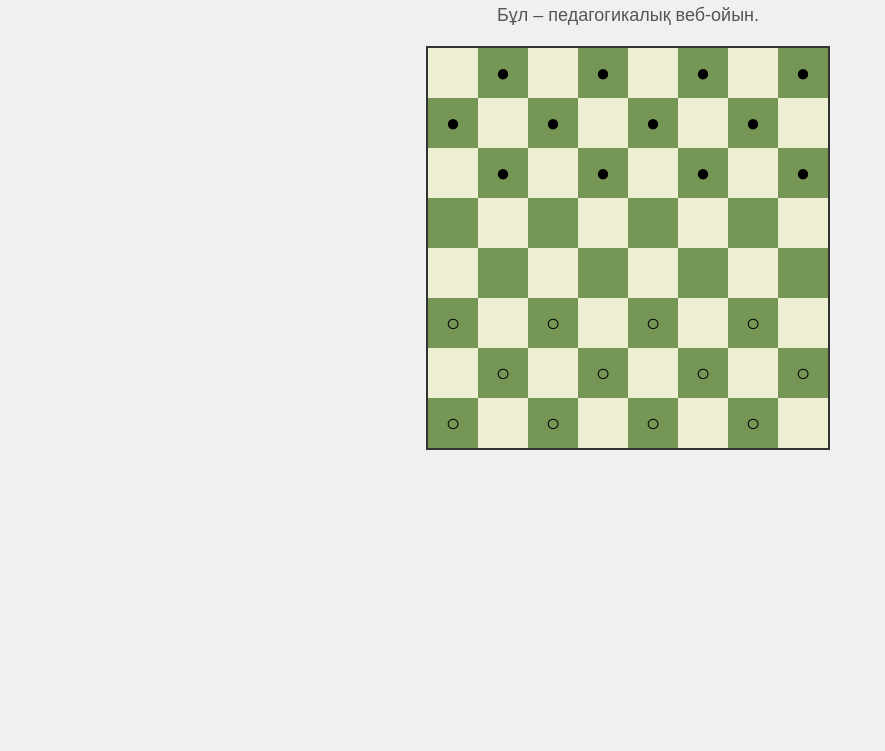
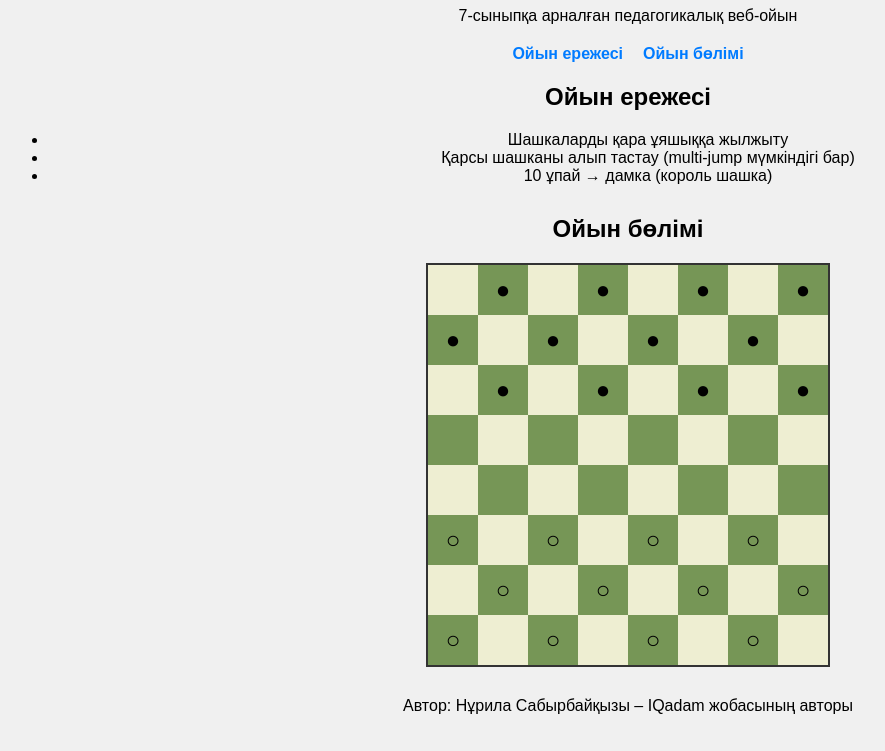
Before and after one commit to nurilasabyrbayevna-code/IQadam, a plain HTML site: page index.html in a window 1280 px wide. Shown: the part 94-845 px from the top of the page, without its empty margins (12-897 px from the left). Before the commit the page ends 800 px from the top, so only its background shows below. Drawn offline with Linux system fonts and the light colour scheme.

Commit message:
Full site: homepage, rules, game board, interactive pieces, no popups

```diff
--- a/index.html
+++ b/index.html
@@ -2,14 +2,40 @@
 <html lang="kk">
 <head>
 <meta charset="UTF-8">
-<title>Интеллектуалды шашка</title>
+<title>♟ Интеллектуалды шашка</title>
 <link rel="stylesheet" href="style.css">
 </head>
 <body>
-<h1>♟ Интеллектуалды шашка</h1>
-<p>Бұл – педагогикалық веб-ойын.</p>
 
-<div id="board"></div>
+<header>
+  <h1>♟ Интеллектуалды шашка</h1>
+  <p>7-сыныпқа арналған педагогикалық веб-ойын</p>
+</header>
+
+<nav>
+  <ul>
+    <li><a href="#rules">Ойын ережесі</a></li>
+    <li><a href="#game">Ойын бөлімі</a></li>
+  </ul>
+</nav>
+
+<section id="rules">
+  <h2>Ойын ережесі</h2>
+  <ul>
+    <li>Шашкаларды қара ұяшыққа жылжыту</li>
+    <li>Қарсы шашканы алып тастау (multi-jump мүмкіндігі бар)</li>
+    <li>10 ұпай → дамка (король шашка)</li>
+  </ul>
+</section>
+
+<section id="game">
+  <h2>Ойын бөлімі</h2>
+  <div id="board"></div>
+</section>
+
+<footer>
+  <p>Автор: Нұрила Сабырбайқызы – IQadam жобасының авторы</p>
+</footer>
 
 <script src="script.js" defer></script>
 </body>
--- a/script.js
+++ b/script.js
@@ -2,62 +2,51 @@ const board = document.getElementById("board");
 let selected = null;
 const cells = [];
 
-// 8x8 тақта құру
-for (let i = 0; i < 64; i++) {
+// 8x8 шашка тақтасы
+for(let i=0;i<64;i++){
     const cell = document.createElement("div");
     cell.classList.add("cell");
     const row = Math.floor(i/8);
-    const col = i % 8;
-    if ((row + col) % 2 === 0) cell.classList.add("white");
+    const col = i%8;
+    if((row+col)%2===0) cell.classList.add("white");
     else cell.classList.add("black");
 
-    // Шашкаларды орналастыру
-    if (row < 3 && (row + col) % 2 !== 0) {
-        cell.classList.add("piece");
-        cell.dataset.color = "black";
-        cell.textContent = "●";
-    }
-    if (row > 4 && (row + col) % 2 !== 0) {
-        cell.classList.add("piece");
-        cell.dataset.color = "white";
-        cell.textContent = "○";
-    }
+    if(row<3 && (row+col)%2!==0){ cell.classList.add("piece"); cell.dataset.color="black"; cell.textContent="●"; }
+    if(row>4 && (row+col)%2!==0){ cell.classList.add("piece"); cell.dataset.color="white"; cell.textContent="○"; }
 
     board.appendChild(cell);
     cells.push(cell);
 }
 
 // Шашка таңдау және жылжыту
-board.addEventListener("click", (e) => {
+board.addEventListener("click",(e)=>{
     const cell = e.target;
-    if (!cell.classList.contains("cell")) return;
+    if(!cell.classList.contains("cell")) return;
 
-    if (cell.classList.contains("piece")) {
-        if (selected) selected.style.border = "";
+    if(cell.classList.contains("piece")){
+        if(selected) selected.style.border="";
         selected = cell;
-        cell.style.border = "2px solid red";
-    } else if (selected && cell.classList.contains("black") && cell.textContent === "") {
+        cell.style.border="2px solid red";
+    } else if(selected && cell.classList.contains("black") && cell.textContent===""){
         const fromIndex = cells.indexOf(selected);
         const toIndex = cells.indexOf(cell);
-        const jumpIndex = Math.floor((fromIndex + toIndex)/2);
+        const jumpIndex = Math.floor((fromIndex+toIndex)/2);
         const jumped = cells[jumpIndex];
 
-        // Қарама-қарсы шашканы алу
-        if (jumped && jumped.classList.contains("piece") && jumped.dataset.color !== selected.dataset.color) {
-            jumped.textContent = "";
+        if(jumped && jumped.classList.contains("piece") && jumped.dataset.color !== selected.dataset.color){
+            jumped.textContent="";
             jumped.classList.remove("piece");
             delete jumped.dataset.color;
         }
 
-        // Жылжыту
         cell.textContent = selected.textContent;
         cell.classList.add("piece");
         cell.dataset.color = selected.dataset.color;
 
-        selected.textContent = "";
+        selected.textContent="";
         selected.classList.remove("piece");
         delete selected.dataset.color;
-        selected.style.border = "";
-        selected = null;
+        selected.style.border="";
+        selected=null;
     }
 });
--- a/style.css
+++ b/style.css
@@ -1,32 +1,10 @@
-body {
-    font-family: Arial, sans-serif;
-    text-align: center;
-    background-color: #f0f0f0;
-    margin: 0;
-    padding: 20px;
-}
-
-h1 { color: #333; margin-bottom: 20px; }
-p { font-size: 18px; color: #555; }
-
-#board {
-    display: grid;
-    grid-template-columns: repeat(8, 50px);
-    grid-template-rows: repeat(8, 50px);
-    margin: 20px auto;
-    width: 400px;
-    height: 400px;
-    border: 2px solid #333;
-}
-
-.cell {
-    width: 50px;
-    height: 50px;
-    box-sizing: border-box;
-    transition: all 0.3s ease;
-}
-
-.cell.black { background-color: #769656; }
-.cell.white { background-color: #eeeed2; }
-
-.cell.piece { cursor: pointer; font-size: 24px; line-height: 50px; text-align:center; }
+body { font-family: Arial, sans-serif; text-align: center; background-color: #f0f0f0; margin: 0; padding: 20px; }
+header { margin-bottom: 20px; }
+nav ul { list-style: none; padding: 0; margin-bottom: 20px; display: flex; justify-content: center; gap: 20px; }
+nav a { text-decoration: none; color: #007bff; font-weight: bold; }
+section { margin-bottom: 30px; }
+#board { display: grid; grid-template-columns: repeat(8,50px); grid-template-rows: repeat(8,50px); margin: 0 auto; width: 400px; height: 400px; border:2px solid #333; }
+.cell { width:50px; height:50px; box-sizing:border-box; transition: all 0.3s; text-align:center; line-height:50px; font-size:24px; }
+.cell.black { background-color:#769656; }
+.cell.white { background-color:#eeeed2; }
+.cell.piece { cursor:pointer; }
```
